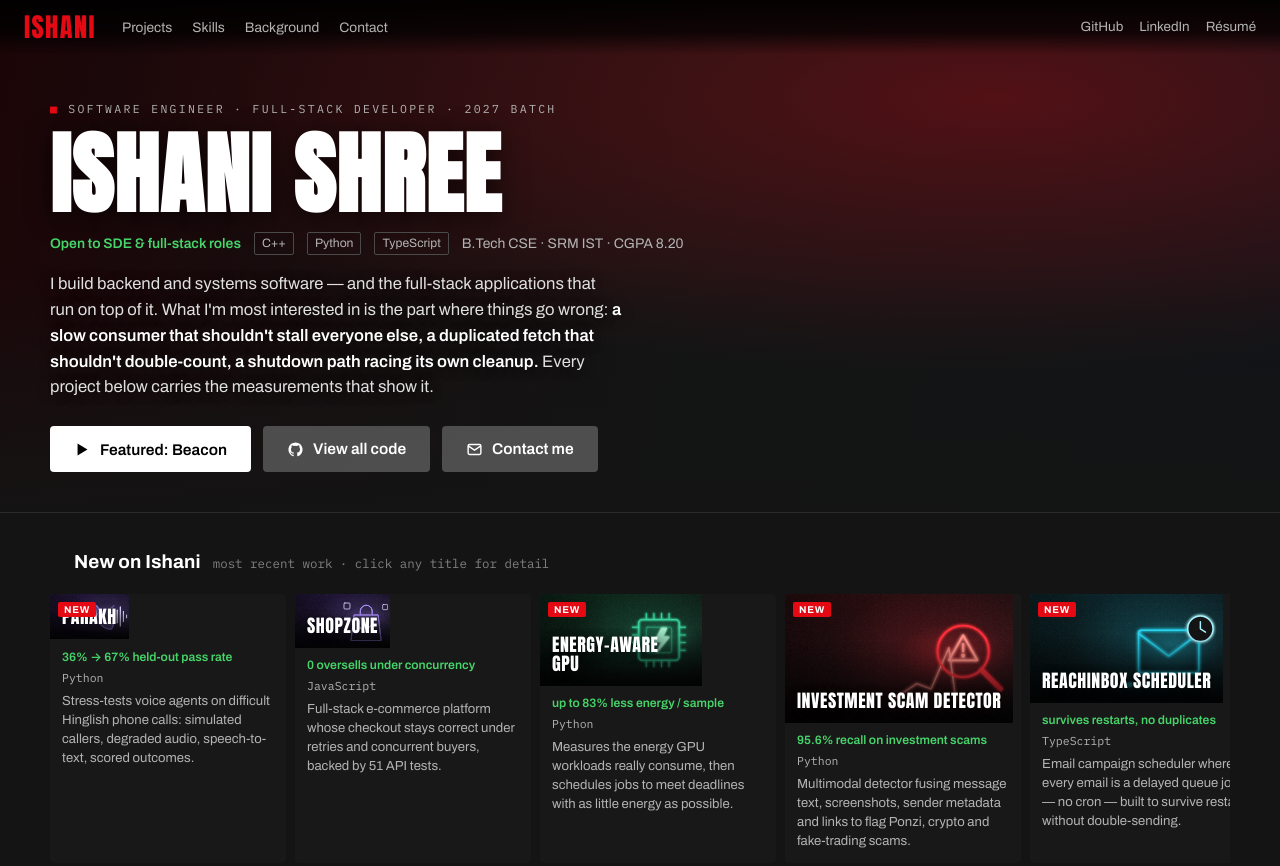
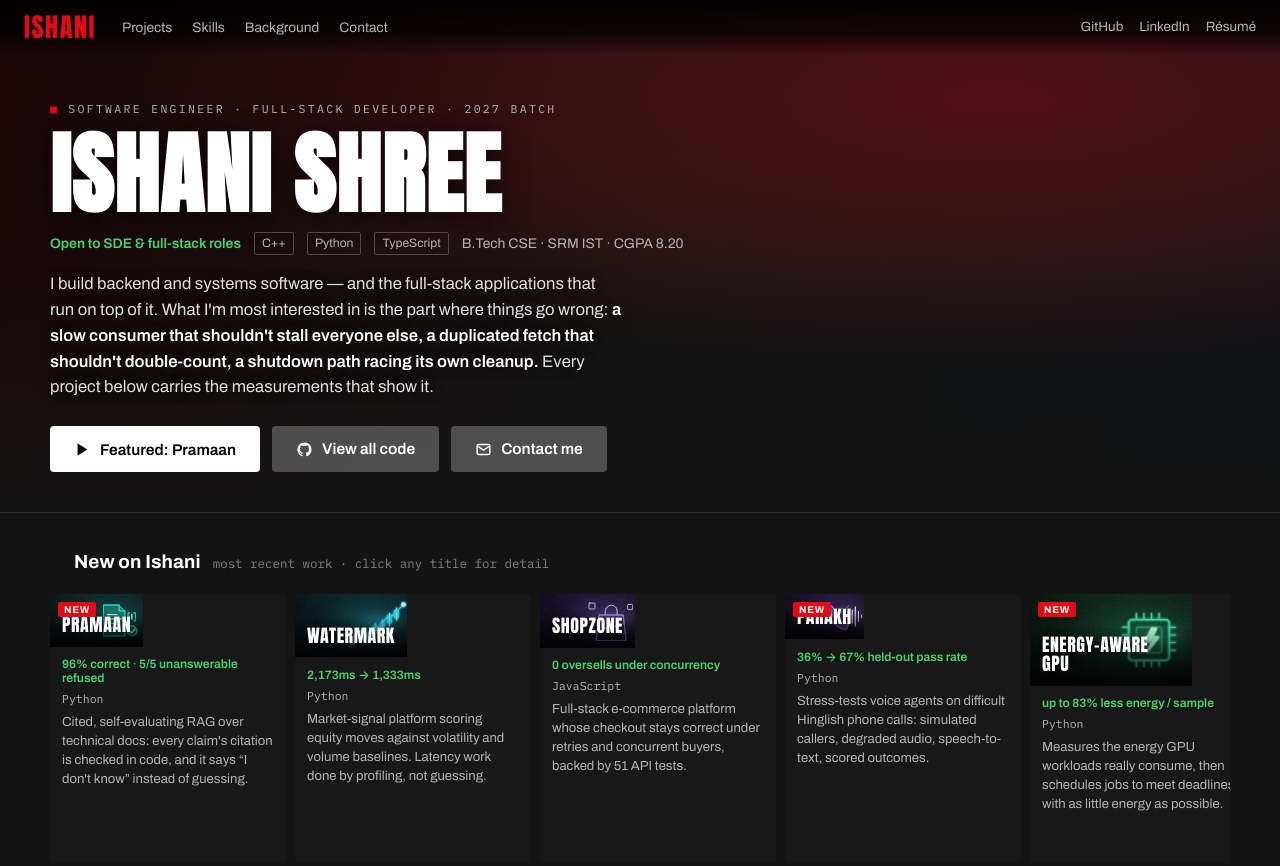
Before and after one commit to Ishani-Shree/Ishani-Shree.github.io, a plain HTML site: page index.html in a window 1280 px wide. Shown: the top 866 px of the page. Drawn offline with Linux system fonts and the light colour scheme.

Commit message:
Feature Pramaan and add it to recent projects

```diff
--- a/index.html
+++ b/index.html
@@ -423,9 +423,9 @@
       a shutdown path racing its own cleanup.</strong> Every project below carries the measurements that show it.
     </p>
     <div class="bb-actions">
-      <button class="btn btn-primary" data-open="beacon">
+      <button class="btn btn-primary" data-open="pramaan">
         <svg viewBox="0 0 24 24" fill="currentColor" aria-hidden="true"><path d="M5 3.5v17l14-8.5-14-8.5z"/></svg>
-        Featured: Beacon
+        Featured: Pramaan
       </button>
       <a class="btn btn-ghost" href="https://github.com/Ishani-Shree">
         <svg viewBox="0 0 24 24" fill="currentColor" aria-hidden="true"><path d="M12 2a10 10 0 00-3.16 19.49c.5.09.68-.22.68-.48v-1.7c-2.78.6-3.37-1.34-3.37-1.34-.45-1.16-1.11-1.47-1.11-1.47-.91-.62.07-.6.07-.6 1 .07 1.53 1.03 1.53 1.03.9 1.53 2.34 1.09 2.91.83.09-.65.35-1.09.63-1.34-2.22-.25-4.56-1.11-4.56-4.94 0-1.09.39-1.98 1.03-2.68-.1-.25-.45-1.27.1-2.64 0 0 .84-.27 2.75 1.02a9.5 9.5 0 015 0c1.91-1.29 2.75-1.02 2.75-1.02.55 1.37.2 2.39.1 2.64.64.7 1.03 1.59 1.03 2.68 0 3.84-2.34 4.68-4.57 4.93.36.31.68.92.68 1.85v2.74c0 .27.18.58.69.48A10 10 0 0012 2z"/></svg>
@@ -488,7 +488,7 @@
     <div class="genre"><b>Data</b>PostgreSQL &middot; MySQL &middot; MongoDB &middot; Query-plan analysis</div>
     <div class="genre"><b>Frontend</b>React 18 &middot; TypeScript &middot; Tailwind</div>
     <div class="genre"><b>Tooling</b>Git &middot; Docker &middot; Linux &middot; CI/CD</div>
-    <div class="genre"><b>ML</b>PyTorch &middot; scikit-learn &middot; TensorFlow</div>
+    <div class="genre"><b>ML</b>PyTorch &middot; scikit-learn &middot; TensorFlow &middot; RAG &middot; pgvector</div>
   </div>
 </section>
 
@@ -705,6 +705,14 @@
   // Recent work (Oct-Nov 2026). Figures with white backgrounds use fit:true so
   // the whole chart shows instead of being cropped.
   var RECENT = [
+    {id:"pramaan",title:"Pramaan",art:"art-3",initial:"P",lang:"Python",green:"96% correct · 5/5 unanswerable refused",isNew:true,
+     stack:"Python &middot; FastAPI &middot; PostgreSQL + pgvector &middot; Ollama (qwen2.5:7b) &middot; pytest &middot; GitHub Actions",
+     desc:"Cited, self-evaluating RAG over technical docs: every claim's citation is checked in code, and it says &ldquo;I don't know&rdquo; instead of guessing.",
+     repo:"https://github.com/Ishani-Shree/Pramaan",repoLabel:"Ishani-Shree/Pramaan",
+     metrics:[{k:"Answerable correct",v:"<em>24/25</em> (96%)"},{k:"Unanswerable refused",v:"<em>5/5</em>"},{k:"Tests",v:"<em>75</em>"}],
+     body:["Pramaan (&ldquo;proof, evidence&rdquo;) answers questions about my projects using only their READMEs. Documents are split at headings, embedded and stored in PostgreSQL with pgvector; questions run through vector search, Postgres full-text search, or both fused with reciprocal rank fusion. Ingestion is idempotent &mdash; chunks are keyed by a content hash, so re-running it embeds only what changed.",
+           "The part I care about is what happens when the model is wrong. The LLM must return JSON claims tied to chunk ids; a malformed reply is retried once, and an answer that cites a chunk it wasn't given, or makes an uncited claim, becomes an abstention instead of reaching the user. Questions far from every document are refused before the model is even called.",
+           "A 30-question evaluation compares chunk sizes and search modes. The best config (800-word chunks, vector) answered 24 of 25 answerable questions correctly and refused all 5 unanswerable ones. The first run scored 0% on the long-chunk configs because Ollama silently cut the prompt to 2,048 tokens and dropped the instructions &mdash; the checks turned every bad reply into an abstention, so no wrong answer got through, and a regression test now guards it."]},
     {id:"parakh",title:"Parakh",art:"art-5",initial:"P",lang:"Python",green:"36% → 67% held-out pass rate",isNew:true,fit:true,
      stack:"Python &middot; faster-whisper &middot; edge-tts &middot; audio simulation",
      desc:"Stress-tests voice agents on difficult Hinglish phone calls: simulated callers, degraded audio, speech-to-text, scored outcomes.",
@@ -775,10 +783,10 @@
   // Genre rows. A title may appear in more than one row when it genuinely belongs
   // to both -- Watermark is a systems project and a full-stack one.
   var ROWS = {
-    "rail-new":       ["parakh","shopzone","energygpu","scamdetect","reachinbox","watermark"],
-    "rail-systems":   ["beacon","energygpu","reachinbox","watermark"],
-    "rail-fullstack": ["shopzone","reachinbox","placetrack","diabetes","watermark"],
-    "rail-ml":        ["parakh","scamdetect","microplastic","diabetes","facereco"],
+    "rail-new":       ["pramaan","watermark","shopzone","parakh","energygpu","scamdetect","reachinbox"],
+    "rail-systems":   ["beacon","pramaan","energygpu","reachinbox","watermark"],
+    "rail-fullstack": ["shopzone","watermark","reachinbox","placetrack","diabetes"],
+    "rail-ml":        ["pramaan","parakh","scamdetect","microplastic","diabetes","facereco"],
     "rail-more":      ["vulnweb","airline","visualizers","medstore","translator"]
   };
 
```
Also changed, not shown: img/cover-pramaan.svg (added).
